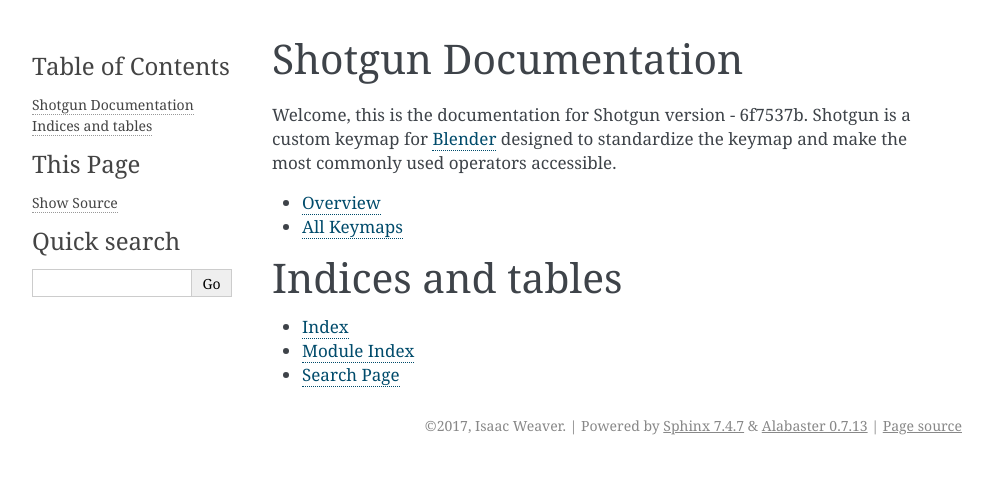
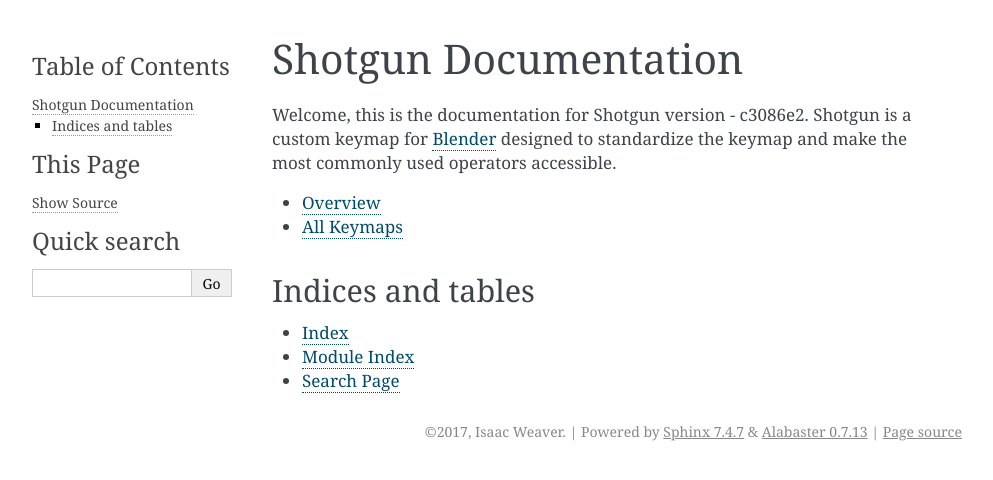
Before and after one commit to wisaac407/shotgun, a Sphinx documentation site: the page built from doc/index.rst, in a window 1280 px wide. Shown: the top 480 px of the page, without its empty margins (148-1141 px from the left). Built offline with Sphinx 7.4.7, drawn with Linux system fonts in a browser that asks for light colours; pages that are not in the unit, such as notebooks, are missing from menus.

Commit message:
Travis build: 53

```diff
--- a/doc/conf.py
+++ b/doc/conf.py
@@ -17,8 +17,8 @@
 copyright = '2017, Isaac Weaver'
 author = 'Isaac Weaver'
 
-version = ' - 6f7537b'
-release = ' - 6f7537b'
+version = ' - c3086e2'
+release = ' - c3086e2'
 
 intersphinx_mapping = {
     'blender': ('http://docs.blender.org/api/blender_python_api_master/', '../blender_objects.inv')
--- a/doc/index.rst
+++ b/doc/index.rst
@@ -1,7 +1,9 @@
 
+=====================
 Shotgun Documentation
 =====================
-Welcome, this is the documentation for Shotgun version  - 6f7537b.
+
+Welcome, this is the documentation for Shotgun version  - c3086e2.
 Shotgun is a custom keymap for `Blender <http://www.blender.org>`_ designed to standardize the keymap and make the most
 commonly used operators accessible.
 
--- a/doc/keymaps.rst
+++ b/doc/keymaps.rst
@@ -1,6 +1,6 @@
-%%%%%%%%%%%
+===========
 All Keymaps
-%%%%%%%%%%%
+===========
 
 This is the complete reference of every hotkey. For a more birds eye view of how it works see the
 `overview <overview.html>`_.
--- a/doc/keymaps/nodeeditor.rst
+++ b/doc/keymaps/nodeeditor.rst
@@ -248,7 +248,7 @@
 
    Search and Add Node
 
-   bpy.ops.node.add_search(settings=[], use_transform=False, type="", node_item='0')
+   bpy.ops.node.add_search(type="", settings=[], use_transform=False, node_item='0')
 
 
    +--------------+--------+
--- a/doc/overview.rst
+++ b/doc/overview.rst
@@ -1,6 +1,6 @@
-%%%%%%%%
+========
 Overview
-%%%%%%%%
+========
 
 Here is a birds eye view of the basics of Shotgun. Because Shotgun is designed to augment Blender's existing keymap most
 of the hotkeys will be the same as what you're already used to. For a more detailed reference of every hotkey see the
```
